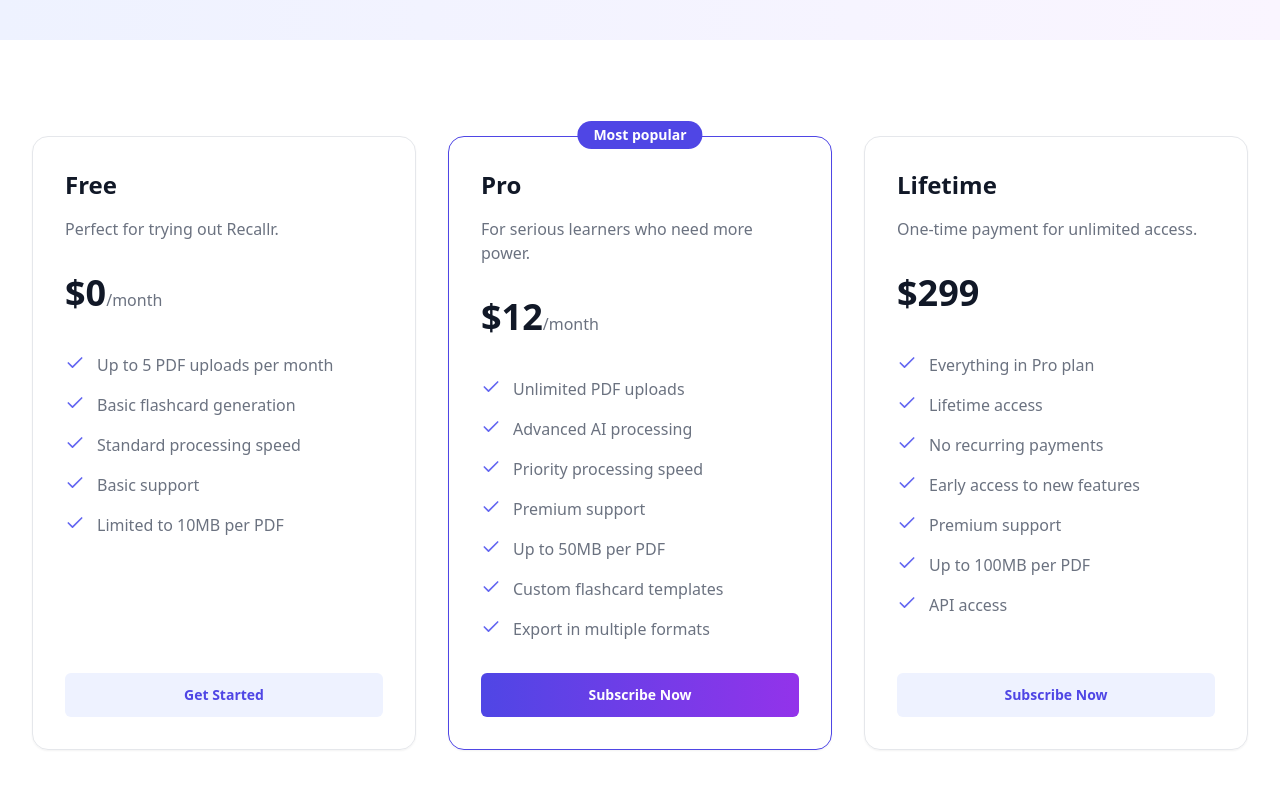
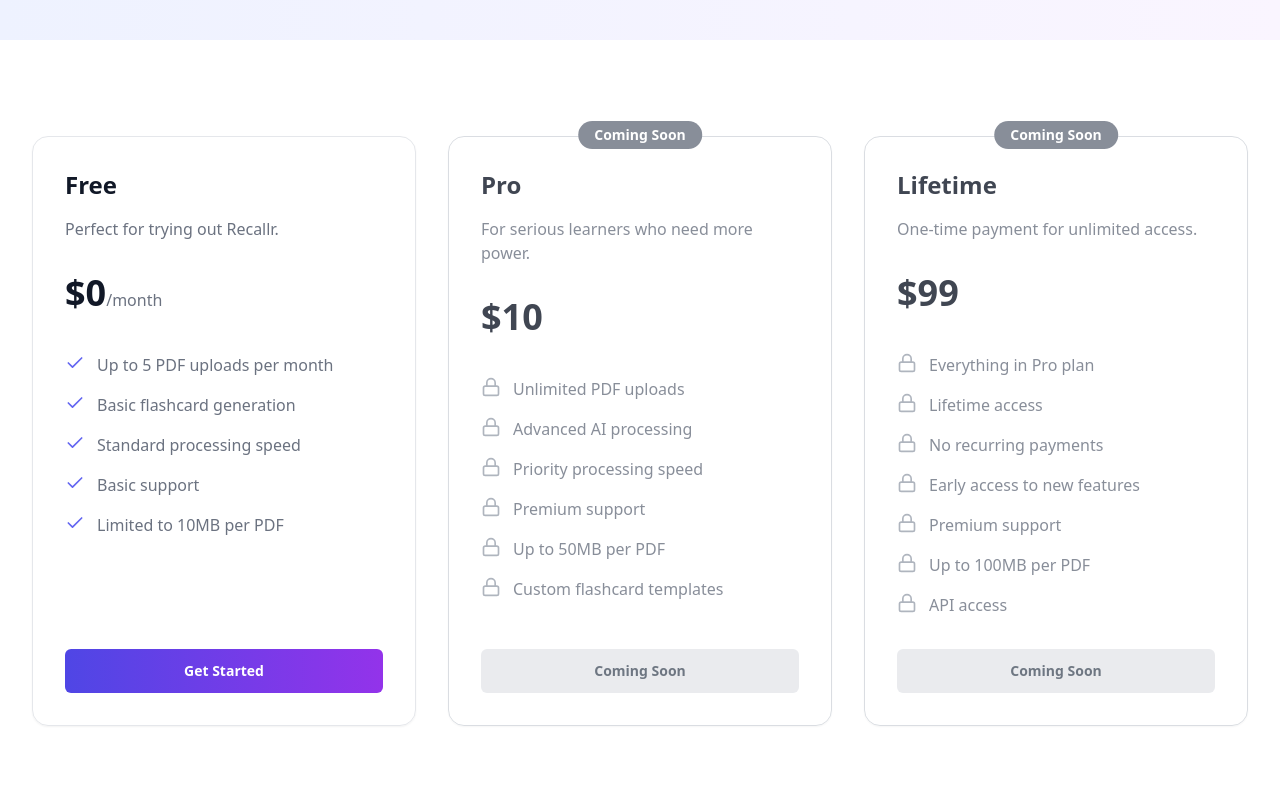
Before and after one commit to yossev/recallr, a React app in the folder frontend/: page /pricing in a window 1280 px wide. Shown: the part 320-1120 px from the top of the page. Built offline with nearby package versions, Linux system fonts and the light colour scheme; the HTML template or start-up script is replaced by a standard one.

Commit message:
Added Pricing

```diff
--- a/frontend/package.json
+++ b/frontend/package.json
@@ -13,7 +13,7 @@
     "lucide-react": "^0.441.0",
     "react": "^18.3.1",
     "react-dom": "^18.3.1",
-    "react-router-dom": "^6.26.2"
+    "react-router-dom": "^6.30.0"
   },
   "devDependencies": {
     "@types/node": "^20.11.18",
--- a/frontend/src/pages/Pricing.tsx
+++ b/frontend/src/pages/Pricing.tsx
@@ -1,32 +1,62 @@
 import React from 'react';
-import { CheckIcon } from 'lucide-react';
-const tiers = [{
+import { CheckIcon, LockIcon } from 'lucide-react'; // Added LockIcon
+
+const tiers = [
+  {
     name: 'Free',
     id: 'tier-free',
     href: '#',
     priceMonthly: '$0',
     description: 'Perfect for trying out Recallr.',
-  features: ['Up to 5 PDF uploads per month', 'Basic flashcard generation', 'Standard processing speed', 'Basic support', 'Limited to 10MB per PDF'],
-  mostPopular: false
-}, {
+    features: [
+      'Up to 5 PDF uploads per month',
+      'Basic flashcard generation',
+      'Standard processing speed',
+      'Basic support',
+      'Limited to 10MB per PDF'
+    ],
+    available: true
+  },
+  {
     name: 'Pro',
     id: 'tier-pro',
     href: '#',
-  priceMonthly: '$12',
+    priceMonthly: '$10',
     description: 'For serious learners who need more power.',
-  features: ['Unlimited PDF uploads', 'Advanced AI processing', 'Priority processing speed', 'Premium support', 'Up to 50MB per PDF', 'Custom flashcard templates', 'Export in multiple formats'],
-  mostPopular: true
-}, {
+    features: [
+      'Unlimited PDF uploads',
+      'Advanced AI processing',
+      'Priority processing speed',
+      'Premium support',
+      'Up to 50MB per PDF',
+      'Custom flashcard templates'
+    ],
+    available: false,
+    comingSoon: true
+  },
+  {
     name: 'Lifetime',
     id: 'tier-lifetime',
     href: '#',
-  priceMonthly: '$299',
+    priceMonthly: '$99',
     description: 'One-time payment for unlimited access.',
-  features: ['Everything in Pro plan', 'Lifetime access', 'No recurring payments', 'Early access to new features', 'Premium support', 'Up to 100MB per PDF', 'API access'],
-  mostPopular: false
-}];
+    features: [
+      'Everything in Pro plan',
+      'Lifetime access',
+      'No recurring payments',
+      'Early access to new features',
+      'Premium support',
+      'Up to 100MB per PDF',
+      'API access'
+    ],
+    available: false,
+    comingSoon: true
+  }
+];
+
 const Pricing = () => {
-  return <div className="bg-white">
+  return (
+    <div className="bg-white">
       {/* Header */}
       <div className="bg-gradient-to-r from-indigo-50 to-purple-50">
         <div className="max-w-7xl mx-auto py-16 px-4 sm:py-24 sm:px-6 lg:px-8">
@@ -40,15 +70,26 @@
           </div>
         </div>
       </div>
+
       {/* Pricing Section */}
       <div className="max-w-7xl mx-auto py-16 px-4 sm:py-24 sm:px-6 lg:px-8">
         <div className="grid grid-cols-1 gap-8 sm:grid-cols-2 lg:grid-cols-3">
-          {tiers.map(tier => <div key={tier.id} className={`relative rounded-2xl border ${tier.mostPopular ? 'border-indigo-600 shadow-md' : 'border-gray-200'} p-8 shadow-sm flex flex-col`}>
-              {tier.mostPopular && <div className="absolute -top-4 left-1/2 -translate-x-1/2">
-                  <span className="inline-flex rounded-full bg-indigo-600 px-4 py-1 text-sm font-semibold text-white">
-                    Most popular
+          {tiers.map((tier) => (
+            <div
+              key={tier.id}
+              className={`relative rounded-2xl border ${
+                tier.available ? 'border-gray-200' : 'border-gray-300 opacity-80'
+              } p-8 shadow-sm flex flex-col`}
+            >
+              {/* Coming Soon Badge */}
+              {tier.comingSoon && (
+                <div className="absolute -top-4 left-1/2 -translate-x-1/2">
+                  <span className="inline-flex rounded-full bg-gray-500 px-4 py-1 text-sm font-semibold text-white">
+                    Coming Soon
                   </span>
-                </div>}
+                </div>
+              )}
+
               <div className="mb-4">
                 <h2 className="text-2xl font-semibold text-gray-900">
                   {tier.name}
@@ -58,24 +99,48 @@
                   <span className="text-4xl font-bold text-gray-900">
                     {tier.priceMonthly}
                   </span>
-                  {tier.name !== 'Lifetime' && <span className="text-base font-medium text-gray-500">
+                  {tier.name !== 'Lifetime' && tier.available && (
+                    <span className="text-base font-medium text-gray-500">
                       /month
-                    </span>}
+                    </span>
+                  )}
                 </p>
               </div>
+
               <ul className="mt-6 space-y-4 flex-1">
-                {tier.features.map(feature => <li key={feature} className="flex">
-                    <CheckIcon className="flex-shrink-0 h-5 w-5 text-indigo-500" aria-hidden="true" />
+                {tier.features.map((feature) => (
+                  <li key={feature} className="flex">
+                    {tier.available ? (
+                      <CheckIcon className="flex-shrink-0 h-5 w-5 text-indigo-500" />
+                    ) : (
+                      <LockIcon className="flex-shrink-0 h-5 w-5 text-gray-400" />
+                    )}
                     <span className="ml-3 text-gray-500">{feature}</span>
-                  </li>)}
+                  </li>
+                ))}
               </ul>
-              <a href={tier.href} className={`mt-8 block w-full rounded-md py-3 px-6 text-center text-sm font-semibold ${tier.mostPopular ? 'bg-gradient-to-r from-indigo-600 to-purple-600 text-white hover:from-indigo-700 hover:to-purple-700' : 'text-indigo-600 bg-indigo-50 hover:bg-indigo-100'}`}>
-                {tier.name === 'Free' ? 'Get Started' : 'Subscribe Now'}
+
+              <a
+                href={tier.href}
+                className={`mt-8 block w-full rounded-md py-3 px-6 text-center text-sm font-semibold ${
+                  tier.available
+                    ? 'bg-gradient-to-r from-indigo-600 to-purple-600 text-white hover:from-indigo-700 hover:to-purple-700'
+                    : 'bg-gray-200 text-gray-600 cursor-not-allowed'
+                }`}
+                aria-disabled={!tier.available}
+              >
+                {tier.available
+                  ? tier.name === 'Free'
+                    ? 'Get Started'
+                    : 'Subscribe Now'
+                  : 'Coming Soon'}
               </a>
-            </div>)}
+            </div>
+          ))}
         </div>
       </div>
-      {/* FAQ or Additional Info section can be added here */}
-    </div>;
+    </div>
+  );
 };
+
 export default Pricing;
```
Also changed, not shown: 2 other files (tests, documents, lock files or other folders). Lines whose indentation alone changed are shown as unchanged.
